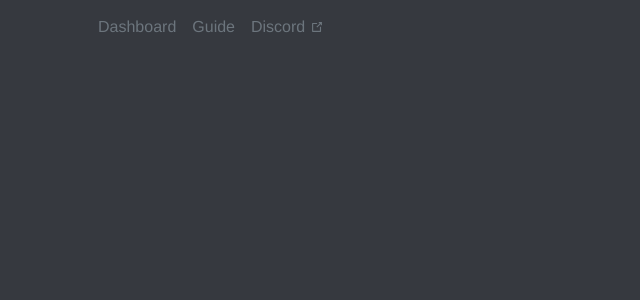
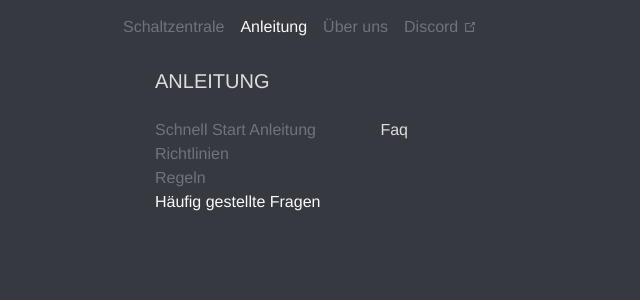
Before and after one commit to warcraftbroker/warcraftbroker.website, a Vue app: page /guide/faq in a window 1280 px wide. Shown: the top 300 px of the page, without its empty margins (0-640 px from the left). Built offline with nearby package versions, Linux system fonts and the light colour scheme.

Commit message:
Navigation complete

```diff
--- a/src/App.vue
+++ b/src/App.vue
@@ -3,8 +3,9 @@
     <div class="d-flex flex-wrap align-items-center justify-content-center justify-content-lg-start">
 
       <ul class="nav col-12 col-lg-auto me-lg-auto mb-2 justify-content-center mb-md-0" style="color:#DCDDDE;">
-        <li><router-link class="nav-link px-2 link-secondary" to="dashboard">Dashboard</router-link></li>
-        <li><router-link class="nav-link px-2 link-secondary" to="guide">Guide</router-link></li>
+        <li><router-link class="nav-link px-2 link-secondary" to="/">Schaltzentrale</router-link></li>
+        <li><router-link class="nav-link px-2 link-secondary" to="/guide">Anleitung</router-link></li>
+        <li><router-link class="nav-link px-2 link-secondary" to="/about">Über uns</router-link></li>
         <li><a href="https://discord.gg/tJQgNTszBR" class="nav-link px-2 link-secondary">Discord
               <svg style = "position:relative; left:0px; top:-1px;" xmlns="http://www.w3.org/2000/svg" ariahidden="true" focusable="false" viewBox="0 0 100 100" width="14" height="14">
                 <path fill="currentColor" d="M18.8,85.1h56l0,0c2.2,0,4-1.8,4-4v-32h-8v28h-48v-48h28v-8h-32l0,0c-2.2,0-4,1.8-4,4v56C14.8,83.3,16.6,85.1,18.8,85.1z"></path>
@@ -14,7 +15,7 @@
         </li>
       </ul>
     </div>
-    <router-view />
+    <router-view id="container"  />
   </div>
 </template>
 
@@ -33,17 +34,37 @@ export default {
   font-family: Avenir, Helvetica, Arial, sans-serif;
   -webkit-font-smoothing: antialiased;
   -moz-osx-font-smoothing: grayscale;
-  text-align: center;
-  color: #2c3e50;
+  color: #DCDDDE;
 }
 body {
   padding-top: 7px;
   background-color: #36393f;
   margin: auto;
-  max-width: 1100px;
+  max-width: 1050px;
   margin: auto;
 }
 a.nav-link.router-link-active {
   color: #f8f9fa !important;
 }
+#container {
+  padding: 30px 40px 40px 40px;
+}
+.content {
+  float:left;
+}
+h5 {
+float:left;
+text-transform: uppercase;
+padding: 0px;
+margin: 0px 0px 25px 0px;
+}
+.nav, .nav-link {
+  padding-bottom: 0px !important;
+  margin:0px;
+}
+p {
+  clear:both;
+  padding:0px 0px 20px 0px;
+  margin: 0px;
+}
 </style>
--- /dev/null
+++ b/src/components/About.vue
@@ -0,0 +1,26 @@
+<template>
+
+<div class="content">
+  <h5>Über Uns</h5>
+  <p>Wir sind eine im August 2021 entstandene, aus Warcraftspielern bestehende, Interessensgemeinschaft.
+  Uns verbindet die Freude daran an Mythisch Dungeon Boosts teilzunehmen und zeitgleich die Abneigung gegenüber der nicht regelkonformen, aufdringlichen, gewerblichen und parasitären Natur des üblichen Boosting Angebots.</p>
+  <p>Unser Discord Server dient uns als erweiterte Freundesliste. Er ermöglicht es, dass wir uns auf unverbindliche Richtlinien einigen und eine faire Verteilung der Aufträge unter unseren Mitgliedern gewährleisten können. Bei uns sind, für die Organisation und Durchführung von Boosts, allein die an einem Boost teilnehmenden Spieler verantwortlich. </p>
+  <p>Seit unserer Gründung sind wir weit über die ursprüngliche Handvoll Leute hinaus gewachsen. Um in der bestehenden, unübersichtlichen Ideen- und Meinungsvielfalt nicht den Überblick zu verlieren orientieren wir uns stets an unserem "von Booster, für Booster" Leitsatz. Wir hoffen damit auch in Zukunft einen außergewöhnlichen Anlaufpunkt in sachen M+ Boosts bieten zu können.</p>
+  <p><br/><i>-- Andi</i></p>
+</div>
+
+</template>
+
+<script>
+export default {
+  name: 'AboutPage',
+  props: {
+    msg: String
+  }
+}
+</script>
+
+<!-- Add "scoped" attribute to limit CSS to this component only -->
+<style scoped>
+
+</style>
--- /dev/null
+++ b/src/components/Dashboard.vue
@@ -0,0 +1,32 @@
+<template>
+
+<div id="dashboard">
+  <h5>Schaltzentrale</h5>
+  <p>Hier befindet sich noch kein Inhalt</p>
+  <p>Wenn du helfen willst daran etwas zu ändern findest du dieses Projekt unter dem folgenden Link auf GitHub</p>
+  <p><svg height="32" aria-hidden="true" viewBox="0 0 16 16" version="1.1" width="32" data-view-component="true" class="octicon octicon-mark-github">
+    <path fill-rule="evenodd" fill="#DCDDDE" d="M8 0C3.58 0 0 3.58 0 8c0 3.54 2.29 6.53 5.47 7.59.4.07.55-.17.55-.38 0-.19-.01-.82-.01-1.49-2.01.37-2.53-.49-2.69-.94-.09-.23-.48-.94-.82-1.13-.28-.15-.68-.52-.01-.53.63-.01 1.08.58 1.23.82.72 1.21 1.87.87 2.33.66.07-.52.28-.87.51-1.07-1.78-.2-3.64-.89-3.64-3.95 0-.87.31-1.59.82-2.15-.08-.2-.36-1.02.08-2.12 0 0 .67-.21 2.2.82.64-.18 1.32-.27 2-.27.68 0 1.36.09 2 .27 1.53-1.04 2.2-.82 2.2-.82.44 1.1.16 1.92.08 2.12.51.56.82 1.27.82 2.15 0 3.07-1.87 3.75-3.65 3.95.29.25.54.73.54 1.48 0 1.07-.01 1.93-.01 2.2 0 .21.15.46.55.38A8.013 8.013 0 0016 8c0-4.42-3.58-8-8-8z"></path>
+</svg></p>
+<p><a href="http://www.github.com/warcraftbroker/website">http://www.github.com/warcraftbroker/website</a></p></div>
+
+</template>
+
+<script>
+export default {
+  name: 'DashboardPage',
+  props: {
+    msg: String
+  }
+}
+</script>
+
+<!-- Add "scoped" attribute to limit CSS to this component only -->
+<style scoped>
+p {
+  text-align: center;
+}
+a {
+  color: #42b983;
+}
+
+</style>
--- /dev/null
+++ b/src/components/guide/Faq.vue
@@ -0,0 +1,22 @@
+<template>
+
+<div>
+ <p>Faq</p>
+</div>
+</template>
+
+<script>
+export default {
+  name: 'FaqComponent',
+  props: {
+    msg: String
+  }
+}
+</script>
+
+<!-- Add "scoped" attribute to limit CSS to this component only -->
+<style scoped>
+a {
+  color: #42b983;
+}
+</style>
--- /dev/null
+++ b/src/components/guide/Guide.vue
@@ -0,0 +1,36 @@
+<template>
+
+<div>
+  <h5>Anleitung</h5>
+  <ul class="subnav">
+        <li><router-link class="nav-link px-2 link-secondary" to="/guide/quickstart">Schnell Start Anleitung</router-link></li>
+        <li><router-link class="nav-link px-2 link-secondary" to="/guide/richtlinien">Richtlinien</router-link></li>
+        <li><router-link class="nav-link px-2 link-secondary" to="/guide/regeln">Regeln</router-link></li>
+        <li><router-link class="nav-link px-2 link-secondary" to="/guide/faq">Häufig gestellte Fragen</router-link></li>
+      </ul>
+  <router-view class="content"/>
+</div>
+
+</template>
+
+<script>
+export default {
+  name: 'GuidePage',
+  props: {
+    msg: String
+  }
+}
+</script>
+
+<!-- Add "scoped" attribute to limit CSS to this component only -->
+<style scoped>
+.subnav {
+  float:left;
+}
+ul, li, a {
+clear:both;
+  list-style-type: none;
+  padding: 0px!important;
+  margin: 0px 20px 0px 0px !important;
+}
+</style>
--- a/src/components/DashPage.vue
+++ b/src/components/guide/Heroes.vue
@@ -1,12 +1,14 @@
 <template>
 
-<div style="color:#DCDDDE">Dashboard</div>
+<div>
+<p>Heroes</p>
+</div>
 
 </template>
 
 <script>
 export default {
-  name: 'DashPage',
+  name: 'HeroesComponent',
   props: {
     msg: String
   }
--- /dev/null
+++ b/src/components/guide/QuickStart.vue
@@ -0,0 +1,22 @@
+<template>
+
+<div>
+  <p>Guide</p>
+</div>
+</template>
+
+<script>
+export default {
+  name: 'QuickStartComponent',
+  props: {
+    msg: String
+  }
+}
+</script>
+
+<!-- Add "scoped" attribute to limit CSS to this component only -->
+<style scoped>
+a {
+  color: #42b983;
+}
+</style>
--- /dev/null
+++ b/src/components/guide/Regeln.vue
@@ -0,0 +1,24 @@
+<template>
+
+<div>
+  <p>
+    Regeln
+  </p>
+</div>
+</template>
+
+<script>
+export default {
+  name: 'RulesComponent',
+  props: {
+    msg: String
+  }
+}
+</script>
+
+<!-- Add "scoped" attribute to limit CSS to this component only -->
+<style scoped>
+a {
+  color: #42b983;
+}
+</style>
--- a/src/components/GuidePage.vue
+++ b/src/components/guide/Richtlinien.vue
@@ -1,12 +1,13 @@
 <template>
 
-<div style="color:#DCDDDE">Guide</div>
-
+<div>
+  <p>Richtlinien</p>
+</div>
 </template>
 
 <script>
 export default {
-  name: 'GuidePage',
+  name: 'GuidelineComponent',
   props: {
     msg: String
   }
```
Also changed, not shown: src/router/index.js (+24 -5 lines), src/assets/github.png (added).
